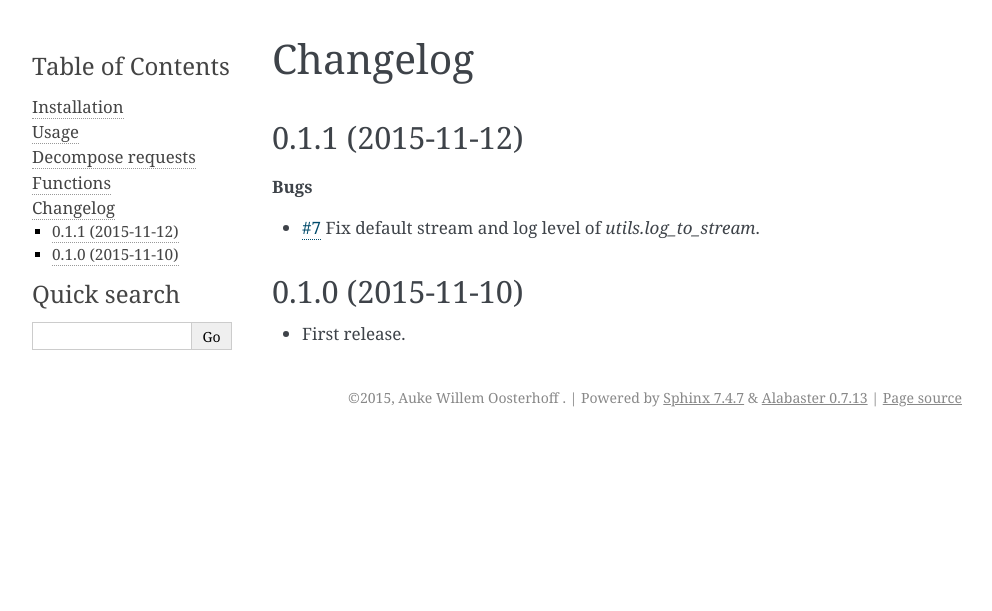
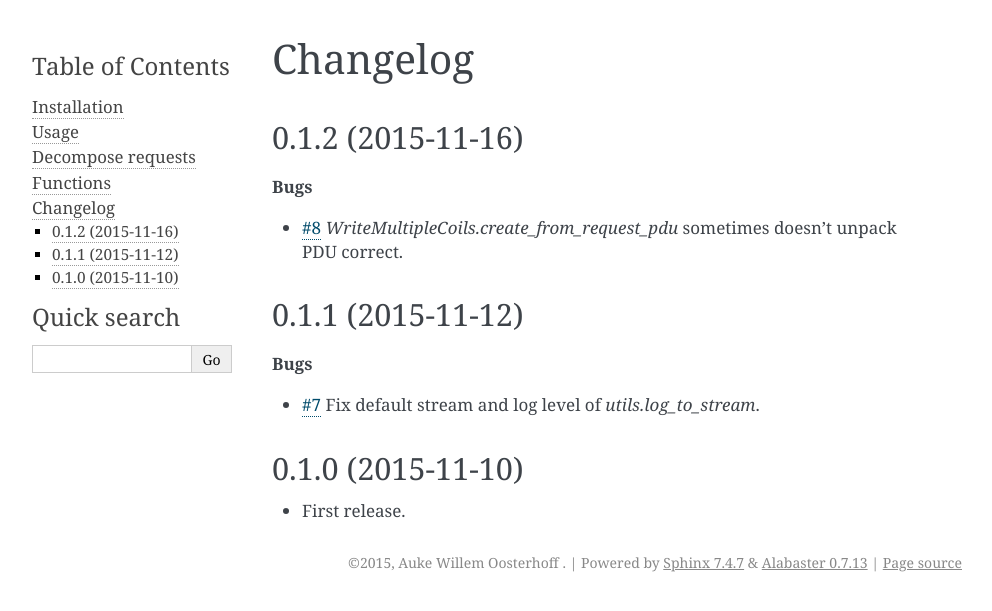
Before and after one commit to AdvancedClimateSystems/uModbus, a Sphinx documentation site: the page built from docs/source/changelog.rst, in a window 1280 px wide. Shown: the top 611 px of the page, without its empty margins (148-1140 px from the left). Built offline with Sphinx 7.4.7, drawn with Linux system fonts in a browser that asks for light colours.

Commit message:
Bump to 0.1.2.

```diff
--- a/docs/source/changelog.rst
+++ b/docs/source/changelog.rst
@@ -1,5 +1,14 @@
 Changelog
 =========
+
+0.1.2 (2015-11-16)
+++++++++++++++++++
+
+**Bugs**
+
+* `#8`_ `WriteMultipleCoils.create_from_request_pdu` sometimes doesn't unpack PDU correct.
+
+.. _#8: https://github.com/AdvancedClimateSystems/uModbus/issues/8
 
 0.1.1 (2015-11-12)
 ++++++++++++++++++
--- a/setup.py
+++ b/setup.py
@@ -7,7 +7,7 @@ for Python 2.7, 3.3, 3.4, 3.5 and Pypy. uModbus has no runtime depedencies.
 from setuptools import setup
 
 setup(name='uModbus',
-      version='0.1.1',
+      version='0.1.2',
       author='Auke Willem Oosterhoff',
       author_email='oosterhoff@baopt.nl',
       description='Implementation of the Modbus protocol in pure Python.',
```
